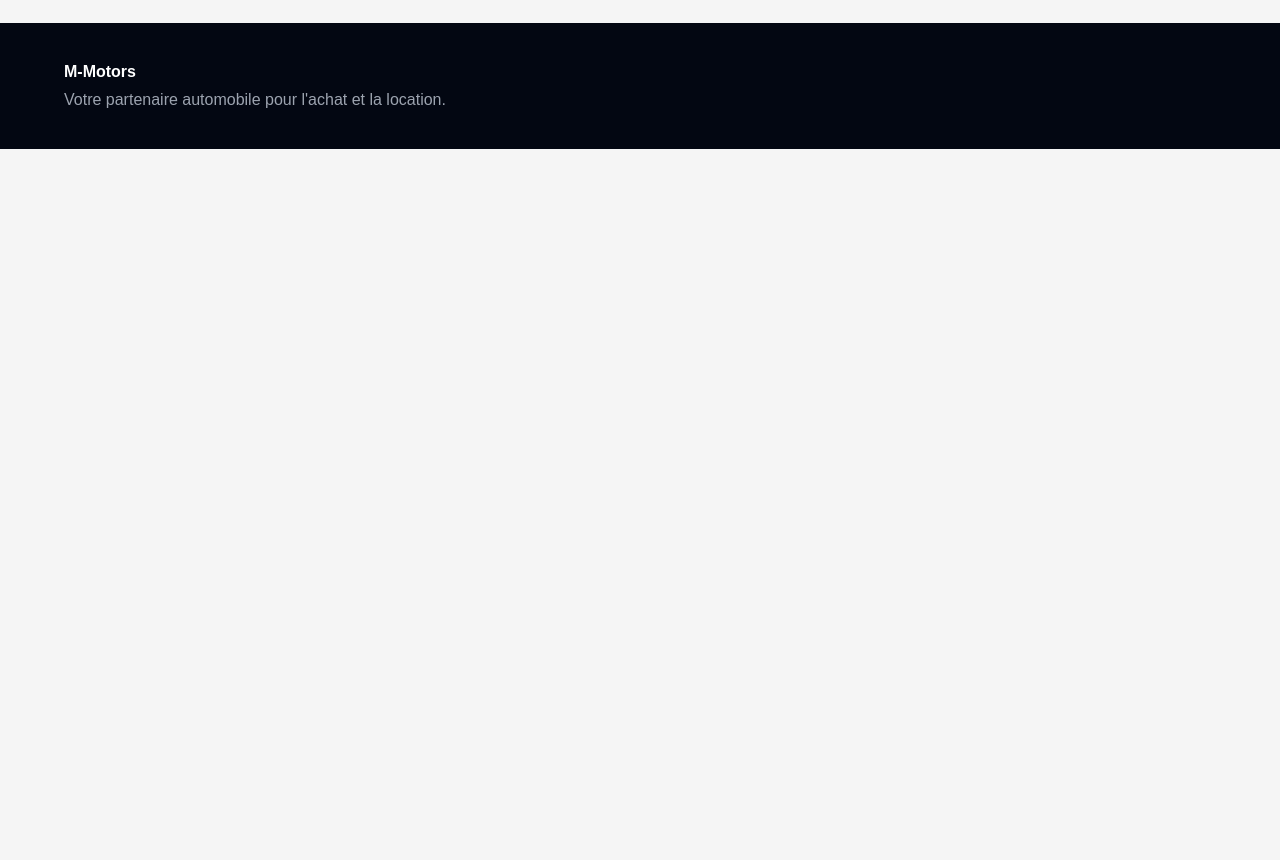
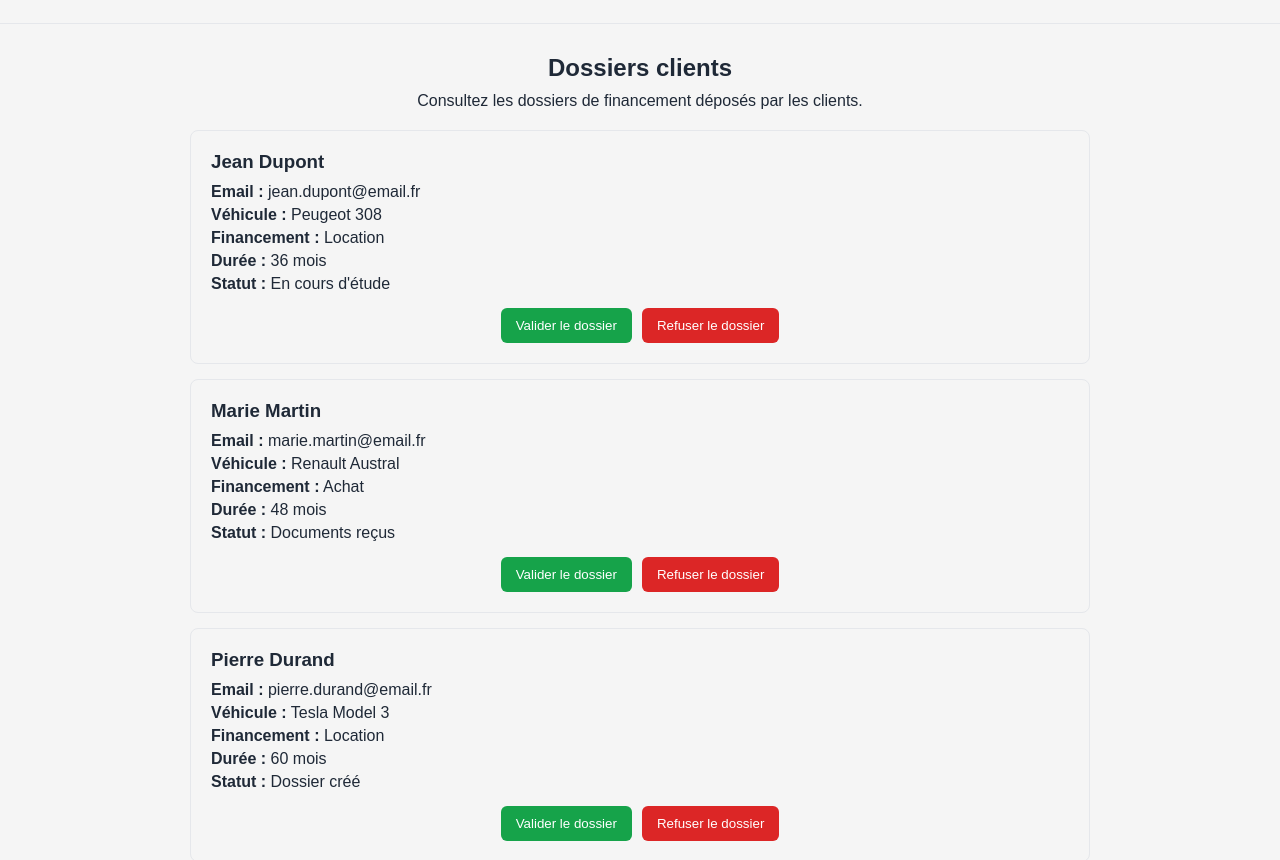
Before and after one commit to NicolascrenFr/M-Motors, a React (Vite) app in the folder frontend/: page / in a window 1280 px wide. Shown: the part 4000-4860 px from the top of the page. Before the commit the page ends 4149 px from the top, so only its background shows below. Built offline with nearby package versions, Linux system fonts and the light colour scheme.

Commit message:
feat(admin): consulter et traiter les dossiers clients

```diff
--- a/frontend/src/App.css
+++ b/frontend/src/App.css
@@ -355,6 +355,71 @@
   margin: 5px 0;
 }
 
+/* DOSSIERS CLIENTS */
+
+.admin-dossiers-section {
+  padding: 30px 20px;
+  text-align: center;
+  border-top: 1px solid #e5e7eb;
+}
+
+.admin-dossiers-container {
+  max-width: 900px;
+  margin: 0 auto;
+}
+
+.admin-dossiers-container h2 {
+  margin: 0 0 10px;
+}
+
+.admin-dossiers-container > p {
+  margin: 0 0 20px;
+}
+
+.dossiers-list {
+  display: grid;
+  gap: 15px;
+}
+
+.dossier-card {
+  padding: 20px;
+  border: 1px solid #e5e7eb;
+  border-radius: 8px;
+  text-align: left;
+}
+
+.dossier-actions {
+  display: flex;
+  justify-content: center;
+  gap: 10px;
+  margin-top: 15px;
+}
+
+.dossier-actions button {
+  padding: 10px 15px;
+  border: none;
+  border-radius: 6px;
+  cursor: pointer;
+}
+
+.dossier-actions button:first-child {
+  background: #16a34a;
+  color: white;
+}
+
+.dossier-actions button:last-child {
+  background: #dc2626;
+  color: white;
+}
+
+.dossier-card h3 {
+  margin: 0 0 10px;
+}
+
+.dossier-card p {
+  margin: 5px 0;
+}
+
 /* SUIVI DU DOSSIER */
 
 .dossier-status-section {
--- a/frontend/src/App.jsx
+++ b/frontend/src/App.jsx
@@ -6,6 +6,7 @@ import DocumentUpload from "./components/DocumentUpload";
 import DocumentList from "./components/DocumentList";
 import ClientSpace from "./components/ClientSpace";
 import DossierStatus from "./components/DossierStatus";
+import AdminDossiers from "./components/AdminDossiers";
 import "./App.css";
 
 function App() {
@@ -151,6 +152,8 @@ function App() {
 
       <DossierStatus />
 
+      <AdminDossiers />
+
       {/* MODAL VEHICULE */}
       {selectedVehicle && (
         <div
--- /dev/null
+++ b/frontend/src/components/AdminDossiers.jsx
@@ -0,0 +1,112 @@
+import { useState } from "react";
+
+function AdminDossiers() {
+    const dossiers = [
+      {
+        id: 1,
+        client: "Jean Dupont",
+        email: "jean.dupont@email.fr",
+        vehicle: "Peugeot 308",
+        financing: "Location",
+        duration: "36 mois",
+        status: "En cours d'étude",
+      },
+      {
+        id: 2,
+        client: "Marie Martin",
+        email: "marie.martin@email.fr",
+        vehicle: "Renault Austral",
+        financing: "Achat",
+        duration: "48 mois",
+        status: "Documents reçus",
+      },
+      {
+        id: 3,
+        client: "Pierre Durand",
+        email: "pierre.durand@email.fr",
+        vehicle: "Tesla Model 3",
+        financing: "Location",
+        duration: "60 mois",
+        status: "Dossier créé",
+      },
+    ];
+
+    const [dossiersList, setDossiersList] = useState(dossiers);
+
+    const handleValidate = (id) => {
+      setDossiersList((previousDossiers) =>
+        previousDossiers.map((dossier) =>
+          dossier.id === id
+            ? { ...dossier, status: "Dossier validé" }
+            : dossier
+        )
+      );
+    };
+
+const handleReject = (id) => {
+  setDossiersList((previousDossiers) =>
+    previousDossiers.map((dossier) =>
+      dossier.id === id
+        ? { ...dossier, status: "Dossier refusé" }
+        : dossier
+    )
+  );
+};
+
+    return (
+      <section className="admin-dossiers-section" id="dossiers-clients">
+        <div className="admin-dossiers-container">
+          <h2>Dossiers clients</h2>
+
+          <p>
+            Consultez les dossiers de financement déposés par les clients.
+          </p>
+
+          <div className="dossiers-list">
+            {dossiersList.map((dossier) => (
+              <div className="dossier-card" key={dossier.id}>
+                <h3>{dossier.client}</h3>
+
+                <p>
+                  <strong>Email :</strong> {dossier.email}
+                </p>
+
+                <p>
+                  <strong>Véhicule :</strong> {dossier.vehicle}
+                </p>
+
+                <p>
+                  <strong>Financement :</strong> {dossier.financing}
+                </p>
+
+                <p>
+                  <strong>Durée :</strong> {dossier.duration}
+                </p>
+
+                <p>
+                  <strong>Statut :</strong> {dossier.status}
+                </p>
+                <div className="dossier-actions">
+                <button
+                  type="button"
+                  onClick={() => handleValidate(dossier.id)}
+                >
+                  Valider le dossier
+                </button>
+
+                <button
+                  type="button"
+                  onClick={() => handleReject(dossier.id)}
+                >
+                  Refuser le dossier
+                </button>
+              </div>
+            </div>
+            ))}
+          </div>
+        </div>
+      </section>
+    );
+  }
+
+  export default AdminDossiers;
```
